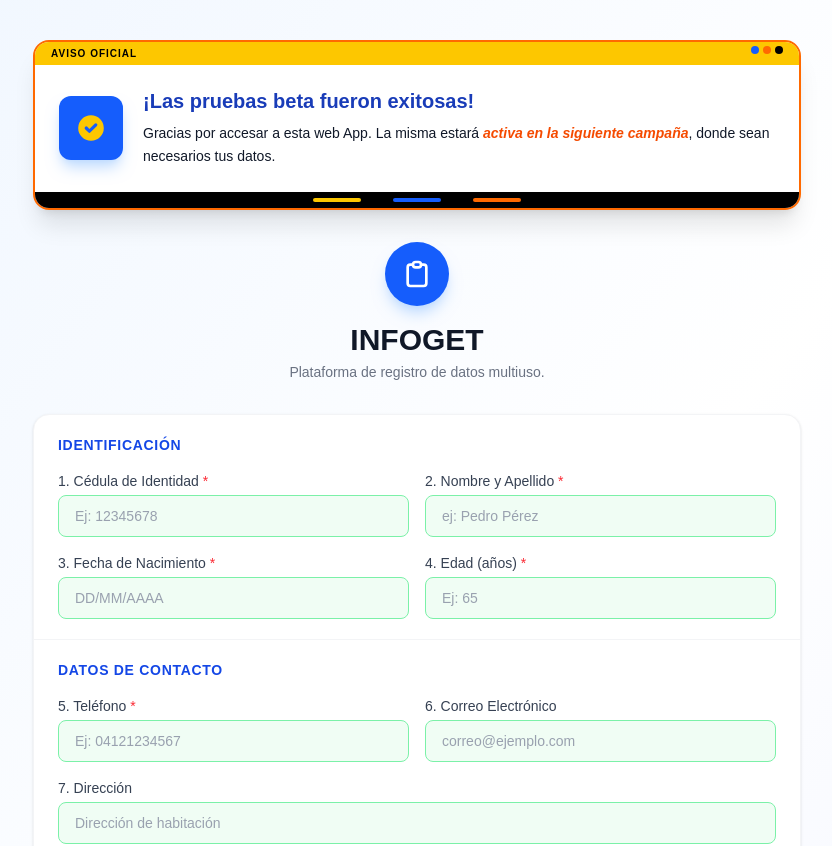
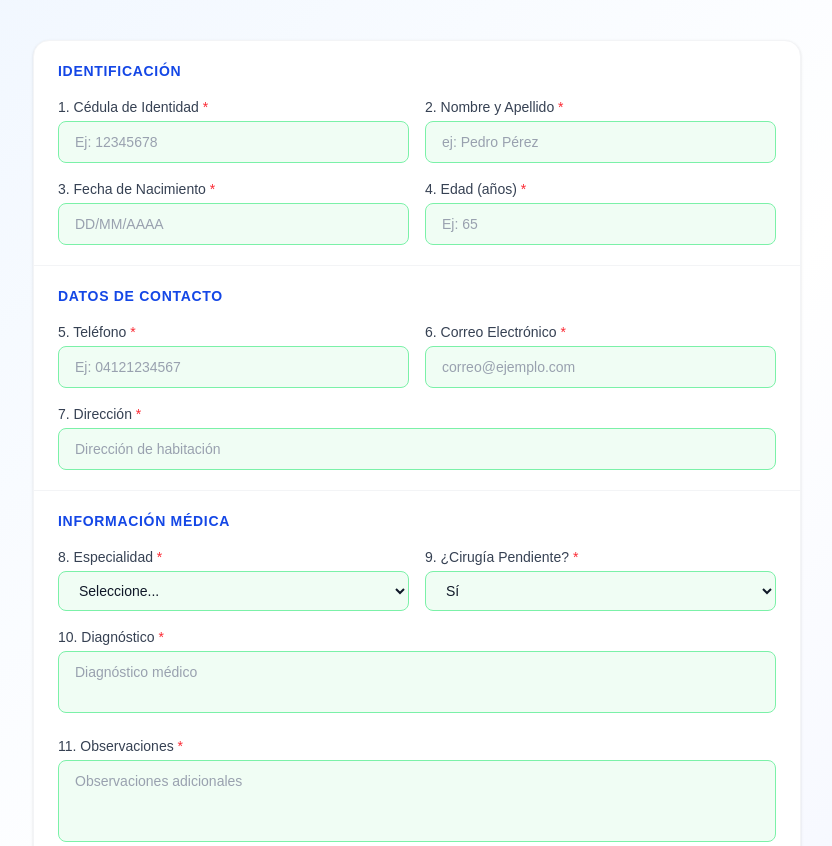
Before and after one commit to leo2166/infoget, a Next.js app: page /registro in a window 1280 px wide. Shown: the top 846 px of the page, without its empty margins (223-1055 px from the left). Built offline with nearby package versions, Linux system fonts and the light colour scheme.

Commit message:
feat: activate all form fields and remove beta banner for production release

```diff
--- a/components/FormularioRegistro.js
+++ b/components/FormularioRegistro.js
@@ -120,8 +120,14 @@ export default function FormularioRegistro({ isEmbedded = false }) {
       }
     }
 
-    if (form.email && !/^[^\s@]+@[^\s@]+\.[^\s@]+$/.test(form.email)) {
+    if (!form.email || !form.email.trim()) {
+      nuevosErrores.email = 'El correo electrónico es obligatorio.';
+    } else if (!/^[^\s@]+@[^\s@]+\.[^\s@]+$/.test(form.email)) {
       nuevosErrores.email = 'Correo electrónico inválido.';
+    }
+
+    if (!form.direccion || !form.direccion.trim()) {
+      nuevosErrores.direccion = 'La dirección es obligatoria.';
     }
 
     if (!form.especialidad) {
@@ -132,6 +138,14 @@ export default function FormularioRegistro({ isEmbedded = false }) {
 
     if (!form.cirugiaPendiente) {
       nuevosErrores.cirugiaPendiente = 'Este campo es obligatorio.';
+    }
+
+    if (!form.diagnostico || !form.diagnostico.trim()) {
+      nuevosErrores.diagnostico = 'El diagnóstico es obligatorio.';
+    }
+
+    if (!form.observaciones || !form.observaciones.trim()) {
+      nuevosErrores.observaciones = 'Las observaciones son obligatorias.';
     }
 
     setErrores(nuevosErrores);
@@ -186,53 +200,6 @@ export default function FormularioRegistro({ isEmbedded = false }) {
   return (
     <div className={isEmbedded ? "max-w-4xl mx-auto" : "min-h-screen bg-gradient-to-br from-blue-50 via-white to-indigo-50 py-10 px-4"}>
       <div className={isEmbedded ? "" : "max-w-3xl mx-auto"}>
-
-        {/* Banner de Éxito Beta */}
-        <div className="mb-8 overflow-hidden rounded-2xl border-2 border-orange-500 shadow-xl transform hover:scale-[1.01] transition-transform duration-300">
-          <div className="bg-yellow-400 p-1 flex justify-between px-4">
-            <span className="text-[10px] font-black text-black uppercase tracking-widest">Aviso Oficial</span>
-            <div className="flex gap-1">
-              <div className="w-2 h-2 rounded-full bg-blue-600"></div>
-              <div className="w-2 h-2 rounded-full bg-orange-500"></div>
-              <div className="w-2 h-2 rounded-full bg-black"></div>
-            </div>
-          </div>
-          <div className="bg-white p-6 flex flex-col sm:flex-row items-center gap-5">
-            <div className="bg-blue-600 p-4 rounded-xl shadow-lg shadow-blue-200 shrink-0">
-              <svg className="w-8 h-8 text-yellow-400" fill="currentColor" viewBox="0 0 20 20">
-                <path fillRule="evenodd" d="M10 18a8 8 0 100-16 8 8 0 000 16zm3.707-9.293a1 1 0 00-1.414-1.414L9 10.586 7.707 9.293a1 1 0 00-1.414 1.414l2 2a1 1 0 001.414 0l4-4z" clipRule="evenodd" />
-              </svg>
-            </div>
-            <div>
-              <h3 className="text-xl font-black text-blue-800 leading-tight mb-2">
-                ¡Las pruebas beta fueron exitosas!
-              </h3>
-              <p className="text-gray-900 font-medium text-sm leading-relaxed">
-                Gracias por accesar a esta web App. La misma estará <span className="text-orange-600 font-bold italic">activa en la siguiente campaña</span>, donde sean necesarios tus datos.
-              </p>
-            </div>
-          </div>
-          <div className="bg-black py-1.5 px-6">
-            <div className="flex justify-center gap-8">
-              <div className="h-1 w-12 bg-yellow-400 rounded-full"></div>
-              <div className="h-1 w-12 bg-blue-600 rounded-full"></div>
-              <div className="h-1 w-12 bg-orange-500 rounded-full"></div>
-            </div>
-          </div>
-        </div>
-
-        {/* Encabezado - Solo se muestra si no está embebido */}
-        {!isEmbedded && (
-          <div className="text-center mb-8">
-            <div className="inline-flex items-center justify-center w-16 h-16 rounded-full bg-blue-600 mb-4 shadow-lg shadow-blue-200">
-              <svg className="w-8 h-8 text-white" fill="none" viewBox="0 0 24 24" stroke="currentColor">
-                <path strokeLinecap="round" strokeLinejoin="round" strokeWidth={2} d="M9 5H7a2 2 0 00-2 2v12a2 2 0 002 2h10a2 2 0 002-2V7a2 2 0 00-2-2h-2M9 5a2 2 0 002 2h2a2 2 0 002-2M9 5a2 2 0 012-2h2a2 2 0 012 2" />
-              </svg>
-            </div>
-            <h1 className="text-3xl font-bold text-gray-900 mb-1">INFOGET</h1>
-            <p className="text-gray-500 text-sm">Plataforma de registro de datos multiuso.</p>
-          </div>
-        )}
 
         {/* Banner de resultado */}
         {resultado && (
@@ -369,7 +336,7 @@ export default function FormularioRegistro({ isEmbedded = false }) {
 
                 <div>
                   <label className="block text-sm font-medium text-gray-700 mb-1">
-                    6. Correo Electrónico
+                    6. Correo Electrónico <span className="text-red-500">*</span>
                   </label>
                   <input
                     id="email"
@@ -385,7 +352,7 @@ export default function FormularioRegistro({ isEmbedded = false }) {
 
                 <div className="sm:col-span-2">
                   <label className="block text-sm font-medium text-gray-700 mb-1">
-                    7. Dirección
+                    7. Dirección <span className="text-red-500">*</span>
                   </label>
                   <input
                     id="direccion"
@@ -396,6 +363,7 @@ export default function FormularioRegistro({ isEmbedded = false }) {
                     placeholder="Dirección de habitación"
                     className={inputClass('direccion')}
                   />
+                  {errores.direccion && <p className="mt-1 text-xs text-red-600">{errores.direccion}</p>}
                 </div>
               </div>
             </div>
@@ -464,7 +432,7 @@ export default function FormularioRegistro({ isEmbedded = false }) {
 
                 <div className="sm:col-span-2">
                   <label className="block text-sm font-medium text-gray-700 mb-1">
-                    10. Diagnóstico
+                    10. Diagnóstico <span className="text-red-500">*</span>
                   </label>
                   <textarea
                     id="diagnostico"
@@ -472,14 +440,15 @@ export default function FormularioRegistro({ isEmbedded = false }) {
                     rows={2}
                     value={form.diagnostico}
                     onChange={handleChange}
-                    placeholder="Diagnóstico médico (opcional)"
+                    placeholder="Diagnóstico médico"
                     className={`${inputClass('diagnostico')} resize-none`}
                   />
+                  {errores.diagnostico && <p className="mt-1 text-xs text-red-600">{errores.diagnostico}</p>}
                 </div>
 
                 <div className="sm:col-span-2">
                   <label className="block text-sm font-medium text-gray-700 mb-1">
-                    11. Observaciones
+                    11. Observaciones <span className="text-red-500">*</span>
                   </label>
                   <textarea
                     id="observaciones"
@@ -487,9 +456,10 @@ export default function FormularioRegistro({ isEmbedded = false }) {
                     rows={3}
                     value={form.observaciones}
                     onChange={handleChange}
-                    placeholder="Observaciones adicionales (opcional)"
+                    placeholder="Observaciones adicionales"
                     className={`${inputClass('observaciones')} resize-none`}
                   />
+                  {errores.observaciones && <p className="mt-1 text-xs text-red-600">{errores.observaciones}</p>}
                 </div>
               </div>
             </div>
```
